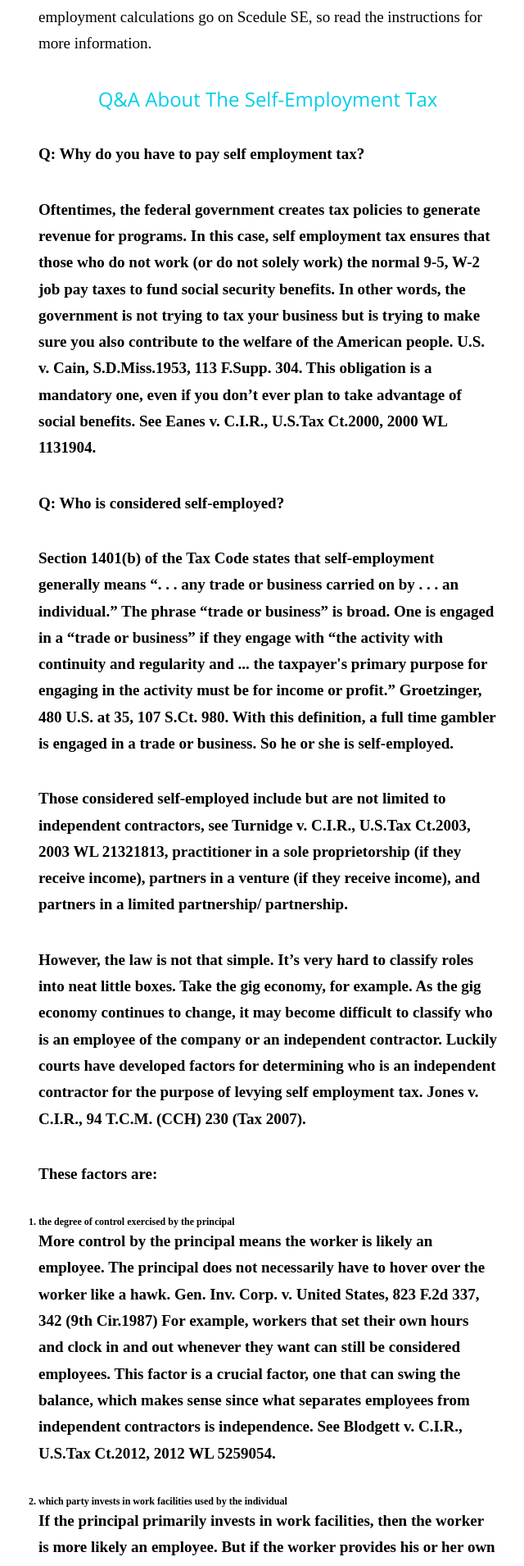
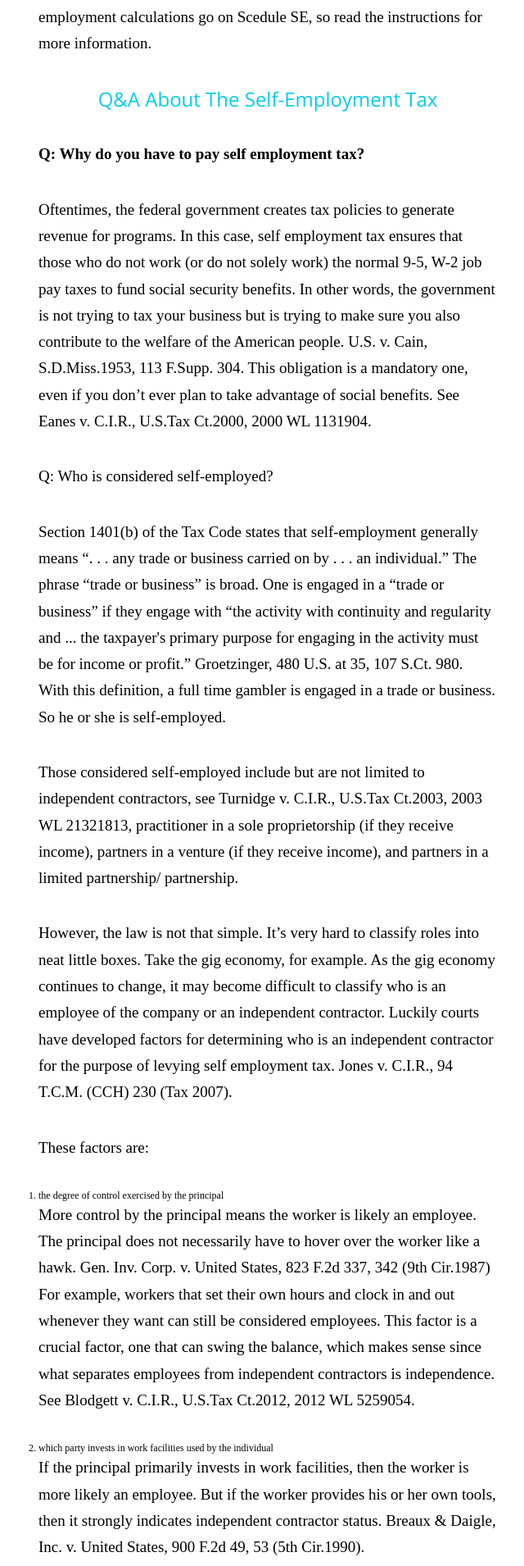
Before and after one commit to oblivionreb/oblivionreb.github.io, a Jekyll site: the page built from index.html, in a window 1280 px wide. Shown: the part 2764-4674 px from the top of the page at 82% size, without its empty margins (313-953 px from the left). Built offline with Jekyll 4.4.1, drawn with Linux system fonts in a browser that asks for light colours; nearby versions of some CDN libraries.

```diff
--- a/index.html
+++ b/index.html
@@ -115,11 +115,11 @@ layout: default
 
      <h2>Q&A About The Self-Employment Tax </h2>
 
-   <p><b>Q: Why do you have to pay self employment tax?<b></p>
+   <p><b>Q: Why do you have to pay self employment tax? </b></p>
 
      <p>Oftentimes, the federal government creates tax policies to generate revenue for programs. In this case, self employment tax ensures that those who do not work (or do not solely work) the normal 9-5, W-2 job pay taxes to fund social security benefits. In other words, the government is not trying to tax your business but is trying to make sure you also contribute to the welfare of the American people.  U.S. v. Cain, S.D.Miss.1953, 113 F.Supp. 304. This obligation is a mandatory one, even if you don’t ever plan to take advantage of social benefits. See Eanes v. C.I.R., U.S.Tax Ct.2000, 2000 WL 1131904.</p>
 
-    <p><b>Q: Who is considered self-employed? </b></p>
+    <p>Q: Who is considered self-employed? </p>
 
 <p>Section 1401(b) of the Tax Code states that self-employment generally means “. . . any trade or business carried on by . . . an individual.” The phrase “trade or business” is broad. One is engaged in a “trade or business” if they engage with “the activity with continuity and regularity and ... the taxpayer's primary purpose for engaging in the activity must be for income or profit.” Groetzinger, 480 U.S. at 35, 107 S.Ct. 980. With this definition, a full time gambler is engaged in a trade or business. So he or she is self-employed.</p>
 
@@ -163,7 +163,7 @@ layout: default
 
 <p>The above factors are weighed in a balancing test to see whether the facts show that the worker is an employee or independent contractor for the purpose of self-employment tax. </p>
 
-    <p><b> Q: What types of income can be taxed under self employment?</b></p>
+    <p>Q: What types of income can be taxed under self employment?</p>
 
 <p>The IRS, for the purposes of levying tax, places liability on those who receive net “income” greater than $400. See 1401(b). Net income is determined by subtracting your gross income (total income) from your losses. Importantly, self-employment income, subject to self-employment tax, is determined by  the source of the income, not the taxpayer's status at the time income is realized. 26 U.S.C.A. §§ 1401(a) For example, you can’t take a job as a freelancer, quit the job, receive your last freelance check while working at McDonalds and decide to forgo self employment tax since you are now a W-2 worker. The source of the income must be a “trade or business” as described above. Below is a list of some unconventional  income sources that can be taxed based on case law:</p>
 
@@ -176,8 +176,7 @@ layout: default
   <li>Receiving profits from shares of caught fish with less than 10 crew members. Anderson v. C.I.R., T.C.M. (RIA) 2010-001 (Tax 2010), aff'd, (1st Cir. Mar. 15, 2011).</li>
 </ol>
 
- <br>
-<p><b>Q: Who is exempt from the self employment tax? </b></p>
+<p>Q: Who is exempt from the self employment tax? </p>
 
 <p>According to section 1402 of the Tax Code, not everyone who would otherwise be considered self employed has to pay self-employment tax. Those who are exempt from self-employment tax include but are not limited to: 1) “a duly ordained, commissioned, or licensed minister of a church or a member of a religious order . . .”, 2) Christian Science practitioners, 3) those who earn money from trading stocks or receiving dividends as long as they are not dealers in stocks and securities, 4)  landlords who earn money from rentals and/or personal property leased with real estate, 5) partners of a firm who earn stipend without working in the course of business, and 6) limited partners who earn distributed shares.</p>
 
```
